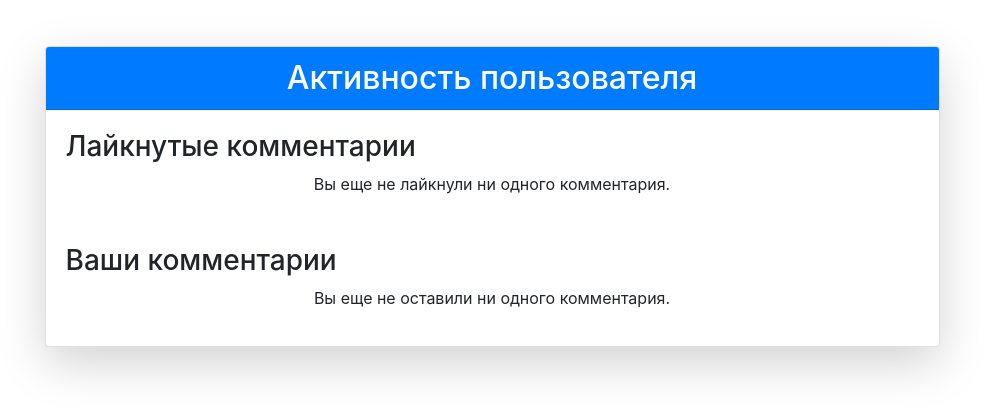
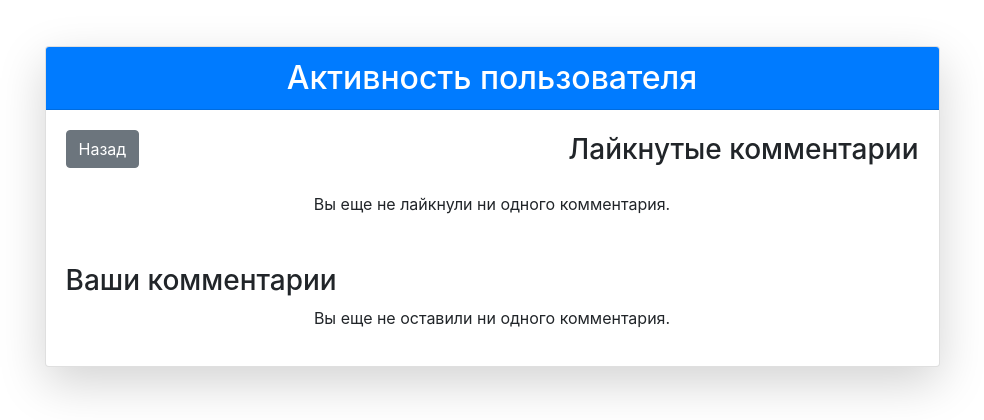
Before and after one commit to TarlavinaMaria/NewsBlogOfficialApp, a Django app: page /users/profile/activity/ in a window 1280 px wide. Shown: the part 58-478 px from the top of the page, without its empty margins (148-1132 px from the left). Run offline with Django 4.2, Linux system fonts and the light colour scheme; the visitor is signed in with stand-in values (Sample User, id 1); data that the repository does not hold is empty; parts of the project's set-up code (start-up, migrations or seed data) failed here and were passed over; some libraries are stand-ins or nearby versions.

Commit message:
Добавила кнопку назад из активностей

```diff
--- a/users/templates/users/user_activity.html
+++ b/users/templates/users/user_activity.html
@@ -9,7 +9,10 @@
                     <h2 class="mb-0">Активность пользователя</h2>
                 </div>
                 <div class="card-body">
-                    <h3>Лайкнутые комментарии</h3>
+                    <div class="d-flex justify-content-between align-items-center mb-4">
+                        <a href="{% url 'profile' %}" class="btn btn-secondary">Назад</a>  <!-- Добавьте эту строку -->
+                        <h3 class="mb-0">Лайкнутые комментарии</h3>
+                    </div>
                     {% for comment in comments %}
                     <div class="card mb-4 shadow-sm">
                         <div class="card-body">
```
